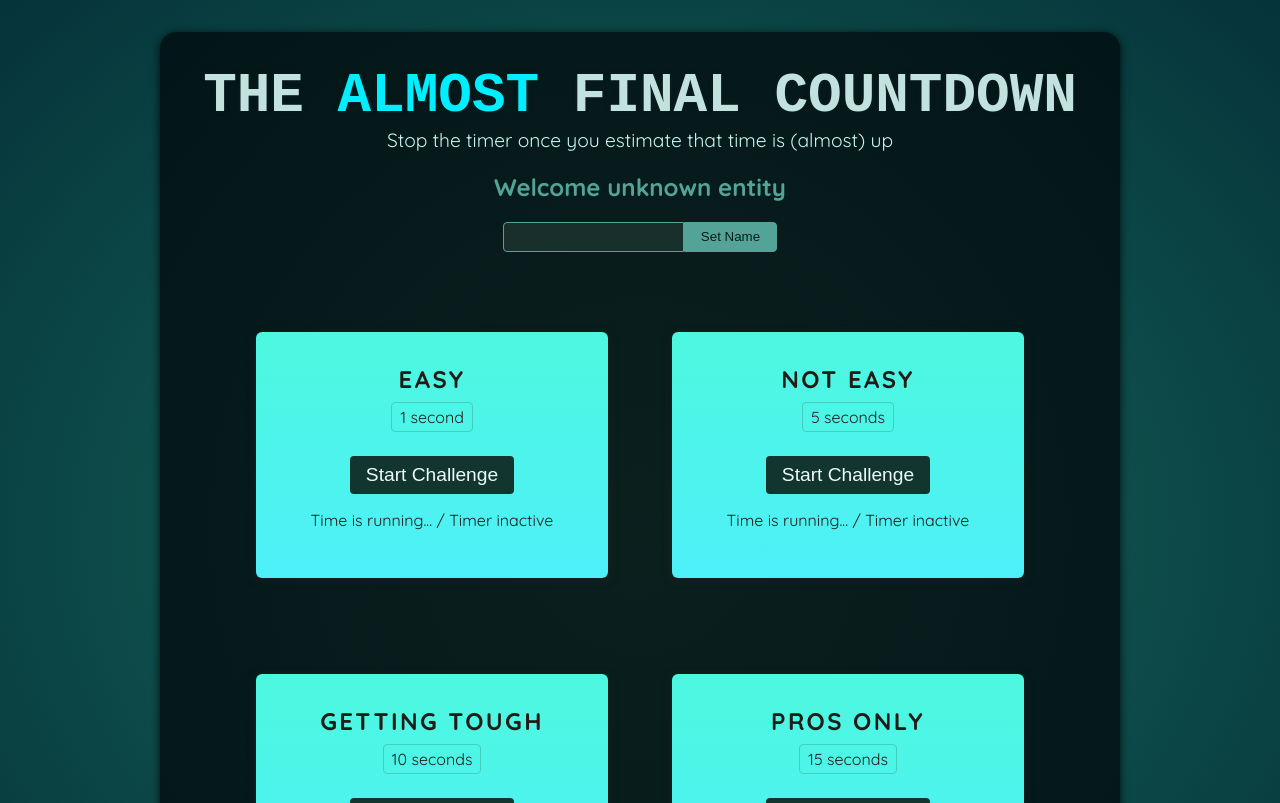
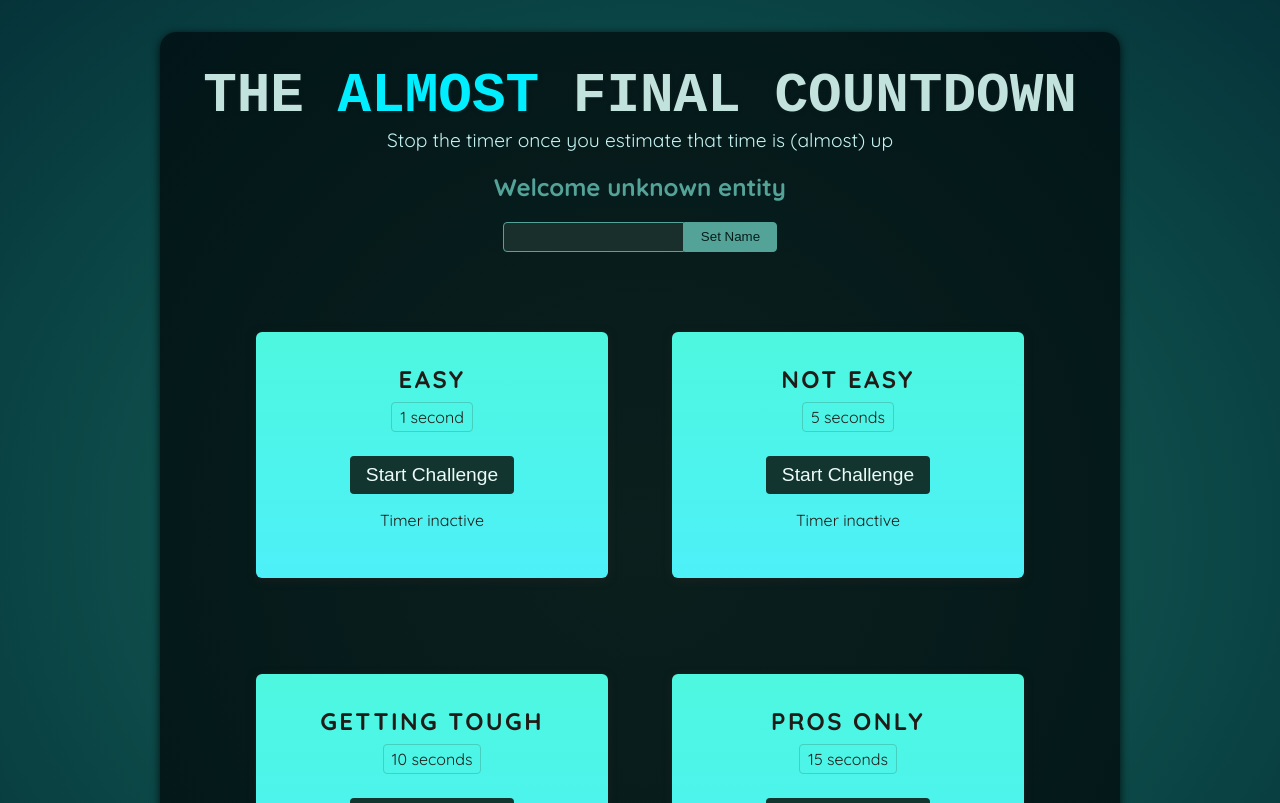
Before and after one commit to mghaznav/whats-the-time, a React (Vite) app: page / in a window 1280 px wide. Shown: the top 803 px of the page. Built offline with nearby package versions, Linux system fonts and the light colour scheme; a web font is replaced by a local one.

Commit message:
Added functionality to TimerChallenge

```diff
--- a/src/components/TimerChallenge.jsx
+++ b/src/components/TimerChallenge.jsx
@@ -1,3 +1,4 @@
+import { useState, useRef } from 'react';
 import { styled } from 'styled-components';
 
 const ChallengeSection = styled.section`
@@ -50,19 +51,37 @@
 `;
 
 export default function TimerChallenge({title, targetTime}) {
+    const [timerStarted, setTimerStarted] = useState(false);
+    const [timerExpired, setTimerExpired] = useState(false);
+
+    const timer = useRef();
+
+    function handleStart() {
+        timer.current = setTimeout(() => {
+            setTimerExpired(true);
+        }, targetTime * 1000)
+
+        setTimerStarted(true);
+    }
+
+    function handleStop() {
+        clearTimeout(timer.current);
+    }
+
     return (
         <ChallengeSection>
             <h2>{title}</h2>
+            {timerExpired && <p>You lost!</p>}
             <p className='challenge-time'>
                 {targetTime} second{targetTime > 1 ? 's' : ''}
             </p>
             <div>
-                <button>
-                    Start Challenge
+                <button onClick={timerStarted ? handleStop : handleStart}>
+                    {timerStarted ? 'Stop' : 'Start'} Challenge
                 </button>
             </div>
-            <p>
-                Time is running... / Timer inactive
+            <p className={timerStarted ? 'active' : undefined}>
+                {timerStarted ? 'Time is running...' : 'Timer inactive'}
             </p>
         </ChallengeSection>
     );
```
